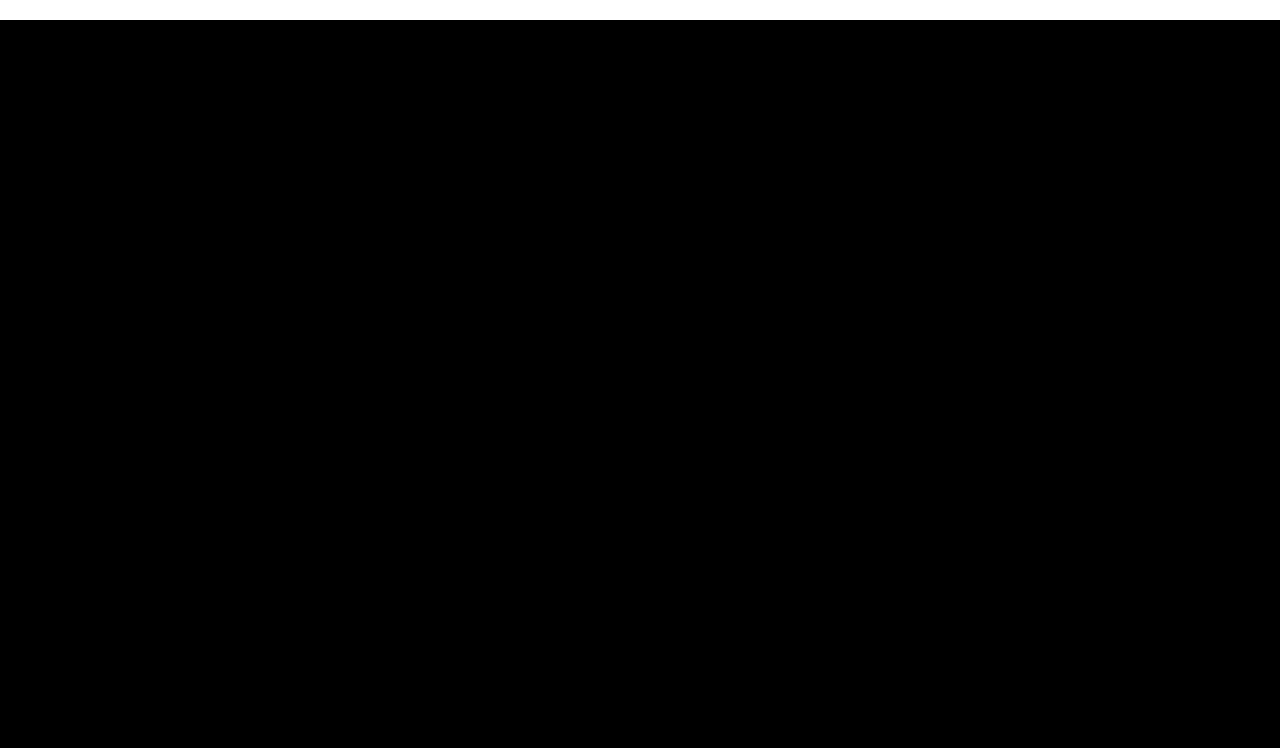
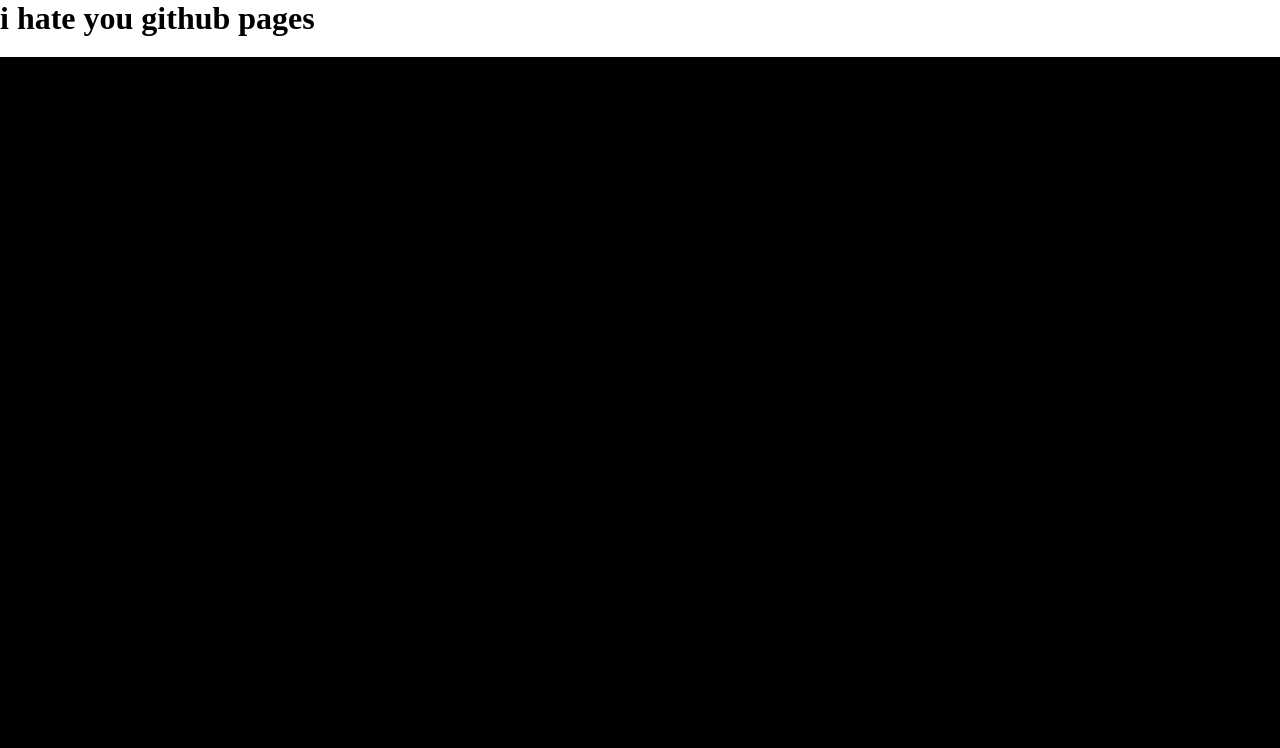
Before and after one commit to mitchbomb2005/YA2P-FINAL-Beta-Timer, a plain HTML site: page index.html in a window 1280 px wide. Shown: the top 748 px of the page. Drawn offline with Linux system fonts and the light colour scheme.

Commit message:
hdfgsaiurehgn

```diff
--- a/index.html
+++ b/index.html
@@ -9,5 +9,6 @@
       margin: 0 auto;
     }
   </style>
+  <h1>i hate you github pages</h1>
   <canvas id="game_screen" width="1676" height="918"></canvas>
 <script type="module" src="main.js"></script>
--- a/main.js
+++ b/main.js
@@ -2,6 +2,9 @@
 const ctx = canvas.getContext("2d");
 
 bean()
+
+// please just upload, i want this to work, it's just not working
+
 
 function bean(x, y, width, height) {
     ctx.beginPath();
```
